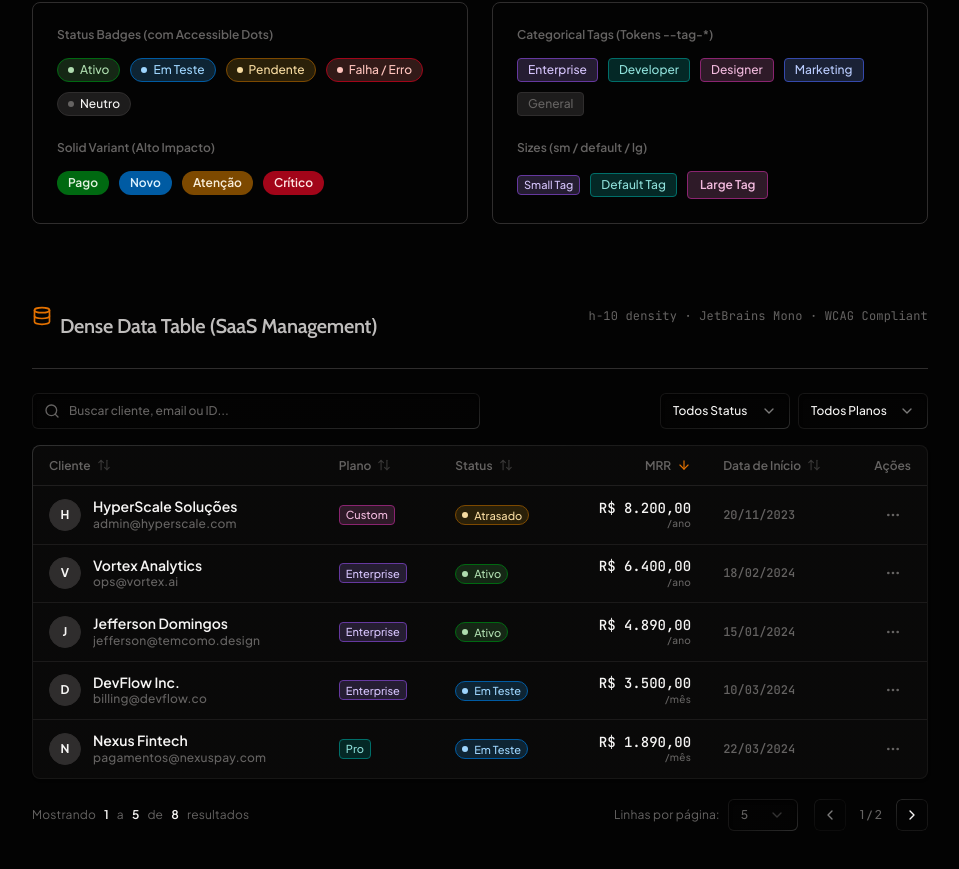
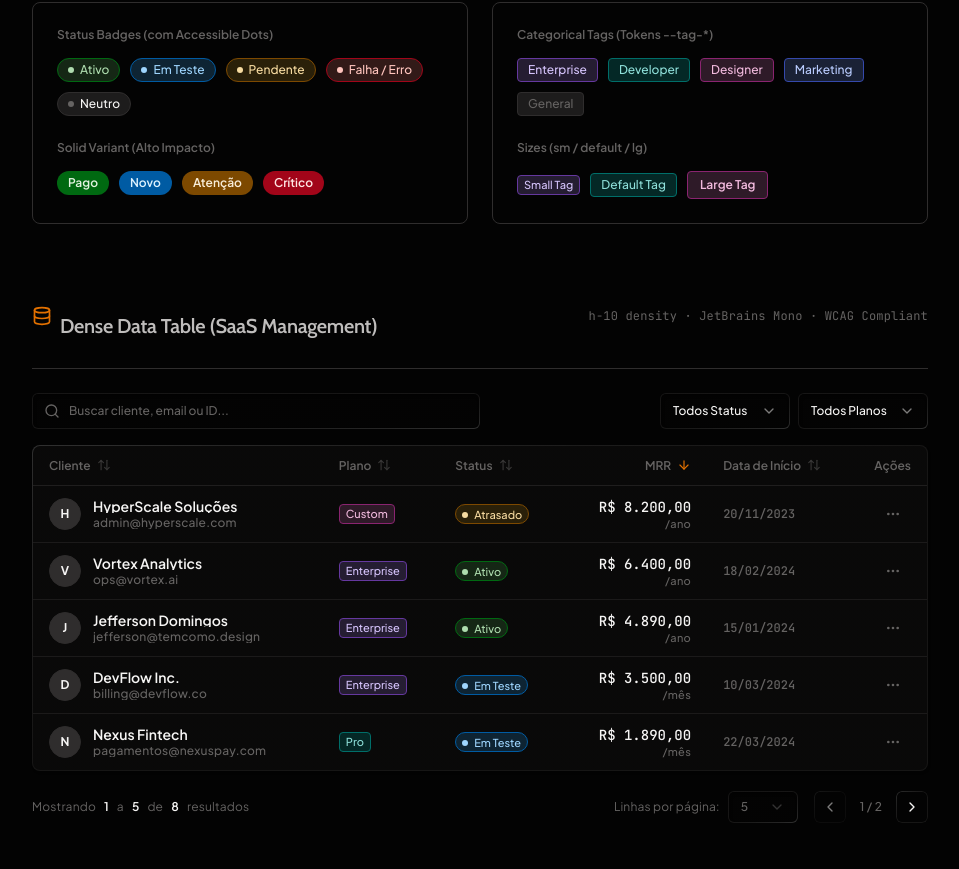
Before and after one commit to jeffdomingos/Joinha_DS, a React (Vite) app: page / in a window 1280 px wide. Shown: the part 1571-2440 px from the top of the page, without its empty margins (160-1119 px from the left). Built offline with nearby package versions, Linux system fonts and the light colour scheme.

Commit message:
style(table): add vertical breathing room (gap-1 and leading-none) to stacked client names, emails, and MRR billing labels

```diff
--- a/src/components/ui/data-table.tsx
+++ b/src/components/ui/data-table.tsx
@@ -290,11 +290,11 @@ export function DataTable({ data, className }: DataTableProps) {
                       <div className="w-8 h-8 rounded-full bg-secondary text-secondary-foreground flex items-center justify-center font-bold text-xs shrink-0 border border-border">
                         {row.customer.name.charAt(0)}
                       </div>
-                      <div className="flex flex-col min-w-0">
-                        <span className="font-semibold text-foreground truncate">
+                      <div className="flex flex-col min-w-0 gap-1">
+                        <span className="font-semibold text-foreground truncate leading-none">
                           {row.customer.name}
                         </span>
-                        <span className="text-xs text-muted-foreground truncate font-medium">
+                        <span className="text-xs text-muted-foreground truncate font-medium leading-none">
                           {row.customer.email}
                         </span>
                       </div>
@@ -335,11 +335,11 @@ export function DataTable({ data, className }: DataTableProps) {
 
                   {/* MRR Currency with tabular figures */}
                   <TableCell className="text-right">
-                    <div className="flex flex-col items-end">
-                      <span className="type-data-mono font-medium text-foreground">
+                    <div className="flex flex-col items-end gap-1">
+                      <span className="type-data-mono font-medium text-foreground leading-none">
                         {formatCurrency(row.mrr)}
                       </span>
-                      <span className="text-[10px] text-muted-foreground">
+                      <span className="text-[11px] text-muted-foreground font-medium leading-none">
                         /{row.billingCycle === "Monthly" ? "mês" : "ano"}
                       </span>
                     </div>
```
